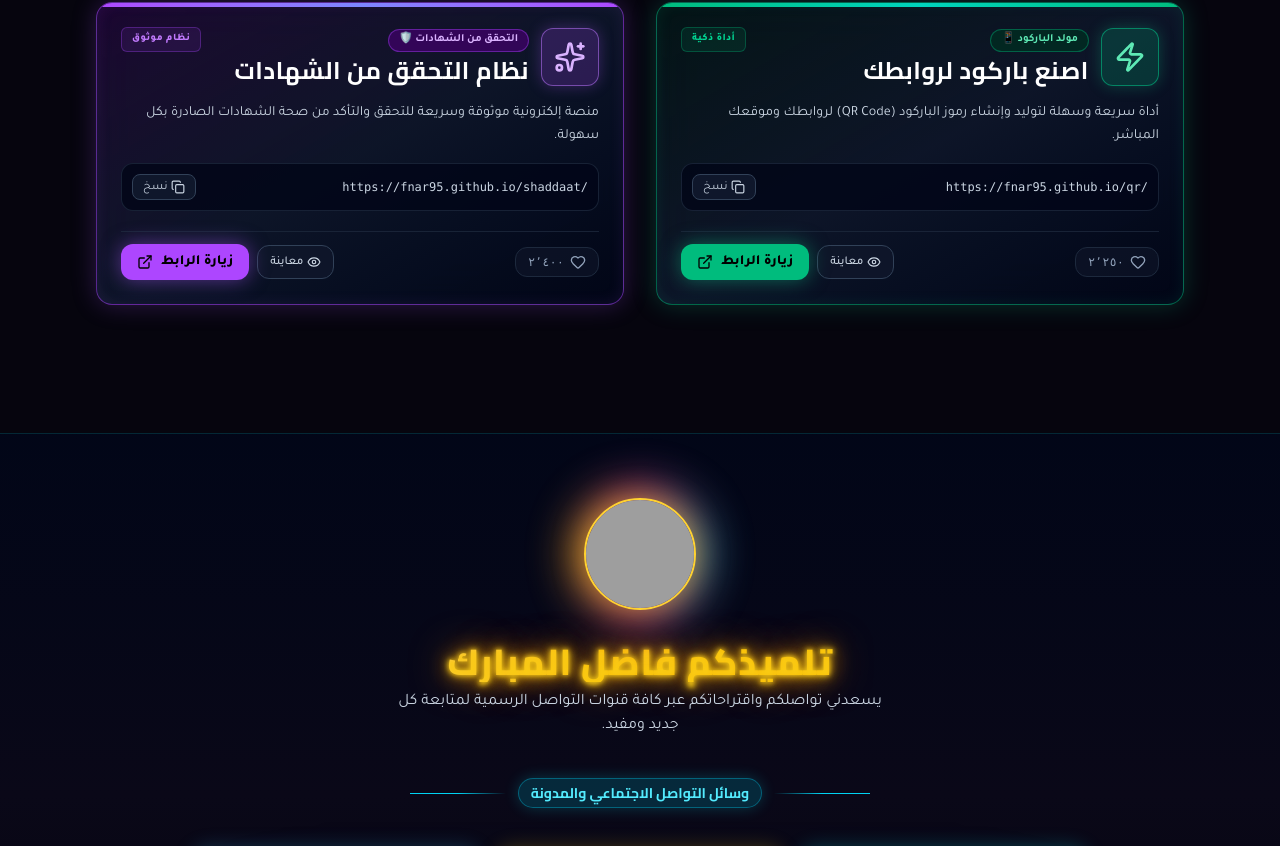
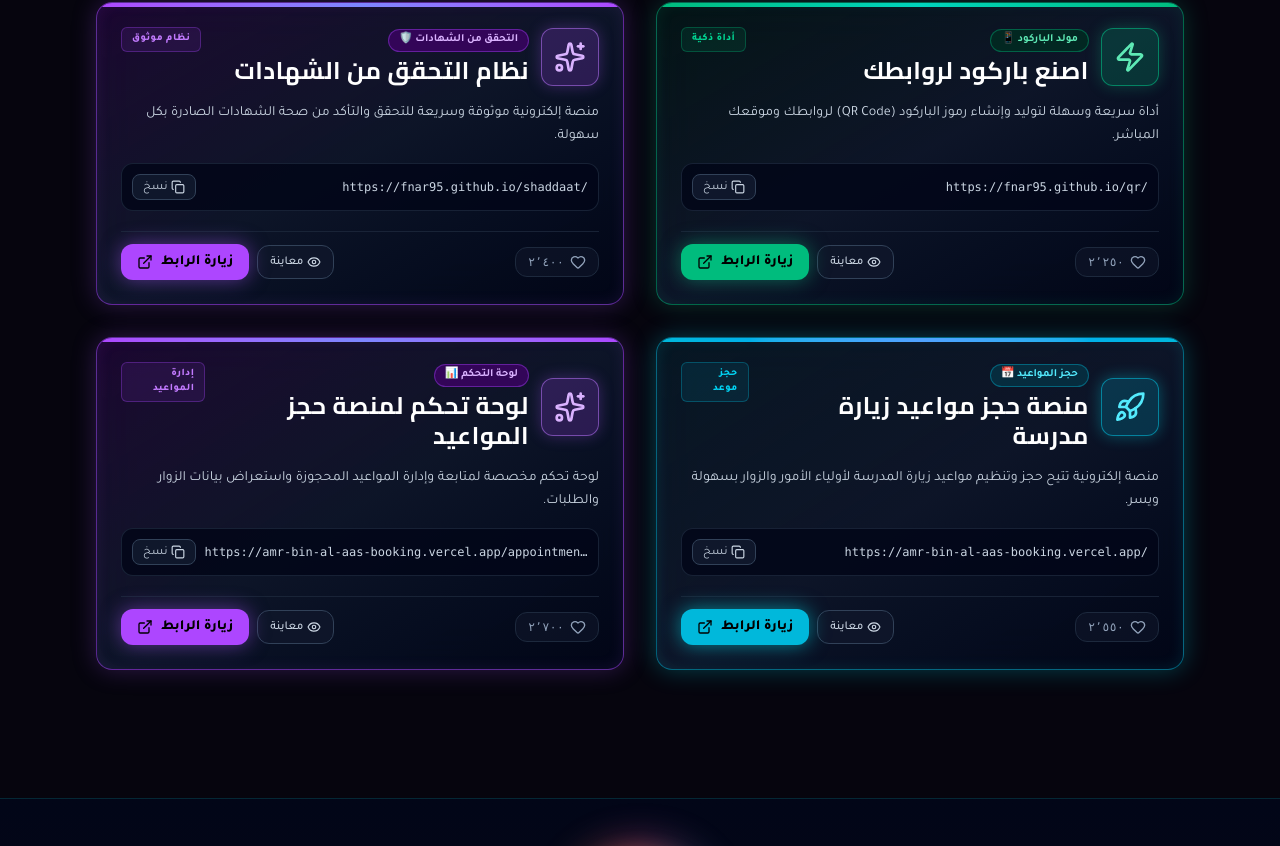
Before and after one commit to fnar95/salman, a React (Vite) app: page / in a window 1280 px wide. Shown: the part 1931-2777 px from the top of the page. Built offline with nearby package versions, Linux system fonts and the light colour scheme; grey boxes are pictures that could not be loaded.

Commit message:
feat: add new booking platform links to data source

```diff
--- a/src/data/links.ts
+++ b/src/data/links.ts
@@ -120,5 +120,29 @@ export const INITIAL_LINKS: LinkItem[] = [
     likesCount: 2400,
     featuredTag: 'نظام موثوق',
     description: 'منصة إلكترونية موثوقة وسريعة للتحقق والتأكد من صحة الشهادات الصادرة بكل سهولة.'
+  },
+  {
+    id: 'link-11',
+    title: 'منصة حجز مواعيد زيارة مدرسة',
+    subtitle: 'amr-bin-al-aas-booking.vercel.app',
+    url: 'https://amr-bin-al-aas-booking.vercel.app/',
+    iconName: 'rocket',
+    colorTheme: 'cyan',
+    badgeText: 'حجز المواعيد 📅',
+    likesCount: 2550,
+    featuredTag: 'حجز موعد',
+    description: 'منصة إلكترونية تتيح حجز وتنظيم مواعيد زيارة المدرسة لأولياء الأمور والزوار بسهولة ويسر.'
+  },
+  {
+    id: 'link-12',
+    title: 'لوحة تحكم لمنصة حجز المواعيد',
+    subtitle: 'amr-bin-al-aas-booking.vercel.app/appointments',
+    url: 'https://amr-bin-al-aas-booking.vercel.app/appointments',
+    iconName: 'shield',
+    colorTheme: 'purple',
+    badgeText: 'لوحة التحكم 📊',
+    likesCount: 2700,
+    featuredTag: 'إدارة المواعيد',
+    description: 'لوحة تحكم مخصصة لمتابعة وإدارة المواعيد المحجوزة واستعراض بيانات الزوار والطلبات.'
   }
 ];
```
